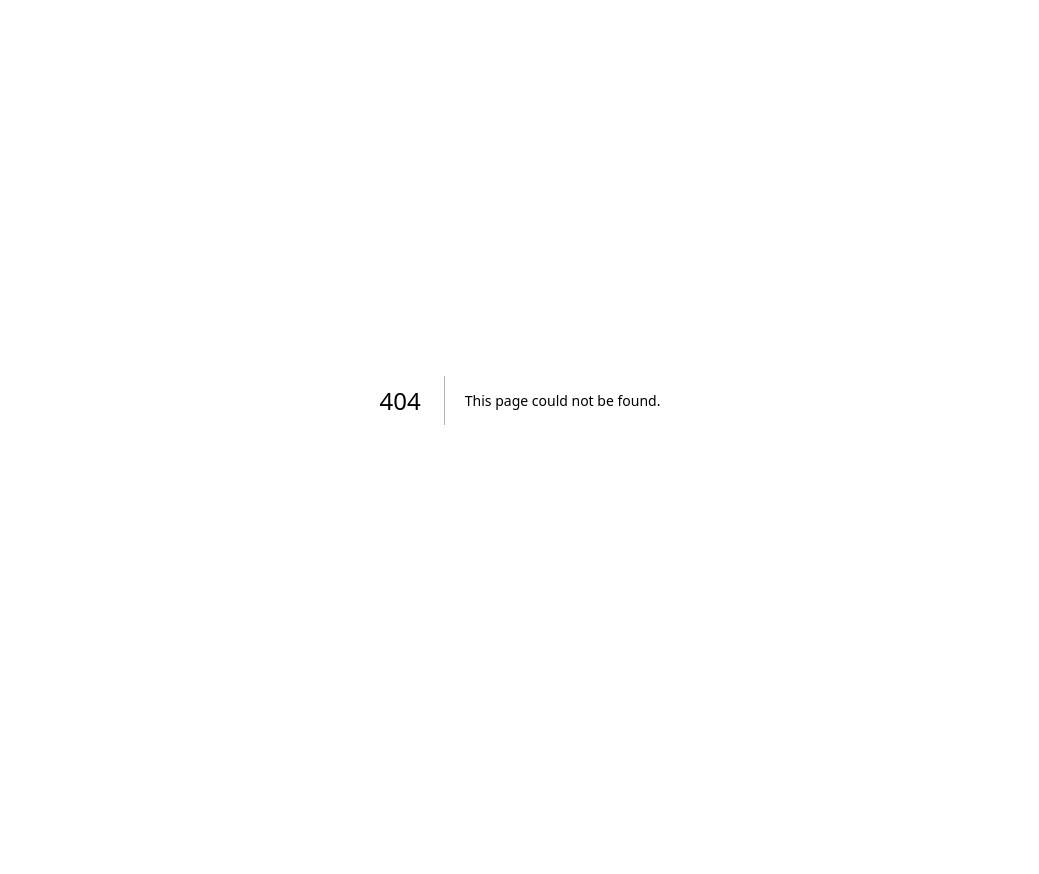
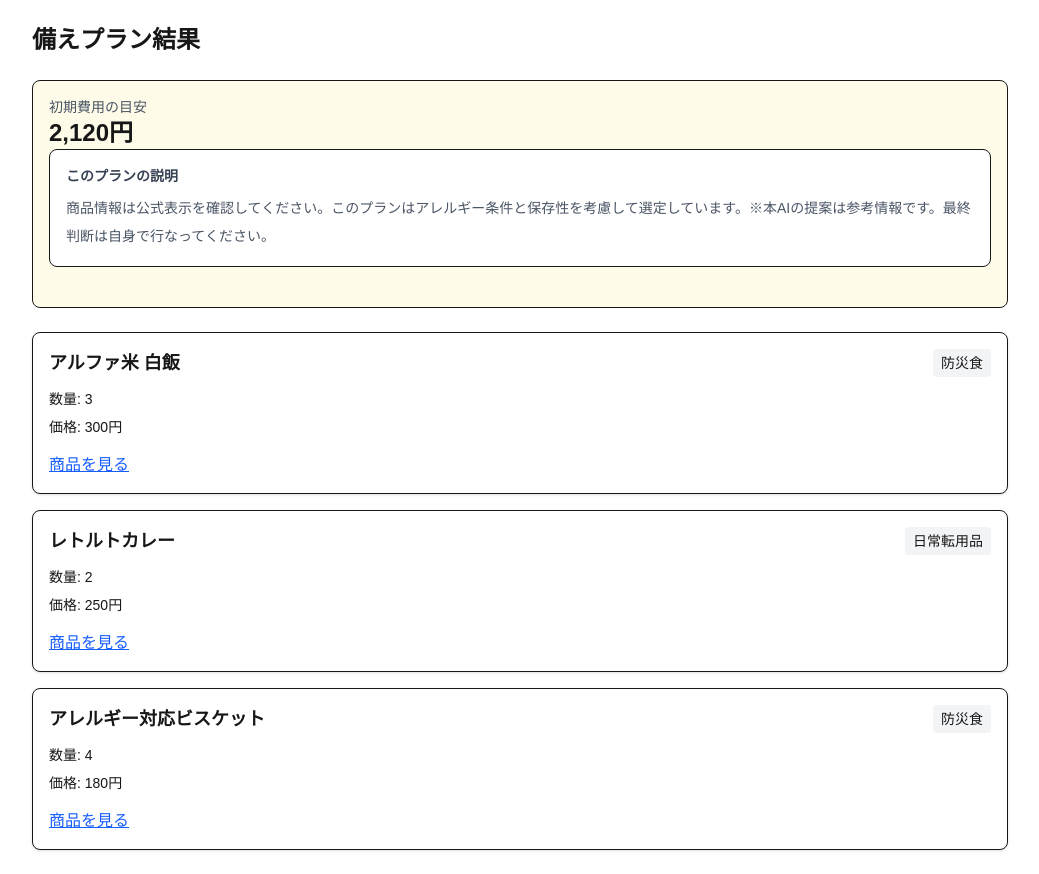
Before and after one commit to aya425/sonae-are, a Next.js app in the folder my-app/: page /plan/result in a window 1280 px wide. Before the commit this address had no page. Shown: the whole page, without its empty margins (120-1159 px from the left). Before the commit the page ends 800 px from the top, so only its background shows below. Built offline with nearby package versions, Linux system fonts and the light colour scheme.

Commit message:
feat: 結果表示画面の静的UI実装

```diff
--- /dev/null
+++ b/my-app/app/plan/result/page.tsx
@@ -0,0 +1,78 @@
+export default function PlanResultPage() {
+  const mockExplanation =
+    "商品情報は公式表示を確認してください。このプランはアレルギー条件と保存性を考慮して選定しています。※本AIの提案は参考情報です。最終判断は自身で行なってください。";
+  const mockItems = [
+    {
+      id: "1",
+      name: "アルファ米 白飯",
+      quantity: 3,
+      type: "防災食",
+      price: 300,
+      url: "https://example.com/item1",
+      explanation: "主食として優先度が高く、保存しやすい商品です。",
+    },
+    {
+      id: "2",
+      name: "レトルトカレー",
+      quantity: 2,
+      type: "日常転用品",
+      price: 250,
+      url: "https://example.com/item2",
+      explanation: "普段使いもしやすく、ローリングストック向きです。",
+    },
+    {
+      id: "3",
+      name: "アレルギー対応ビスケット",
+      quantity: 4,
+      type: "防災食",
+      price: 180,
+      url: "https://example.com/item3",
+      explanation: "間食用として食べやすく、子ども向けの備えにも向いています。",
+    },
+  ];
+
+  return (
+    <div className="p-6 max-w-5xl mx-auto">
+      <h1 className="text-2xl font-bold mb-6">備えプラン結果</h1>
+      <div className="mb-6 rounded-lg border bg-yellow-50 p-4">
+        <p className="text-sm text-gray-600">初期費用の目安</p>
+        <p className="text-2xl font-bold">2,120円</p>
+        <div className="mb-6 rounded-lg border bg-white p-4">
+          <p className="text-sm font-semibold text-gray-700 mb-2">
+            このプランの説明
+          </p>
+          <p className="text-sm leading-7 text-gray-600">{mockExplanation}</p>
+        </div>
+      </div>
+      <div className="grid gap-4">
+        {mockItems.map((item) => (
+          <div
+            key={item.id}
+            className="border rounded-lg p-4 shadow-sm bg-white"
+          >
+            <div className="flex items-start justify-between gap-4 mb-3">
+              <h2 className="text-lg font-semibold">{item.name}</h2>
+              <span className="text-sm px-2 py-1 rounded bg-gray-100">
+                {item.type}
+              </span>
+            </div>
+
+            <div className="space-y-2 text-sm">
+              <p>数量: {item.quantity}</p>
+              <p>価格: {item.price}円</p>
+            </div>
+
+            <a
+              href={item.url}
+              target="_blank"
+              rel="noopener noreferrer"
+              className="inline-block mt-4 text-blue-600 underline"
+            >
+              商品を見る
+            </a>
+          </div>
+        ))}
+      </div>
+    </div>
+  );
+}
```
